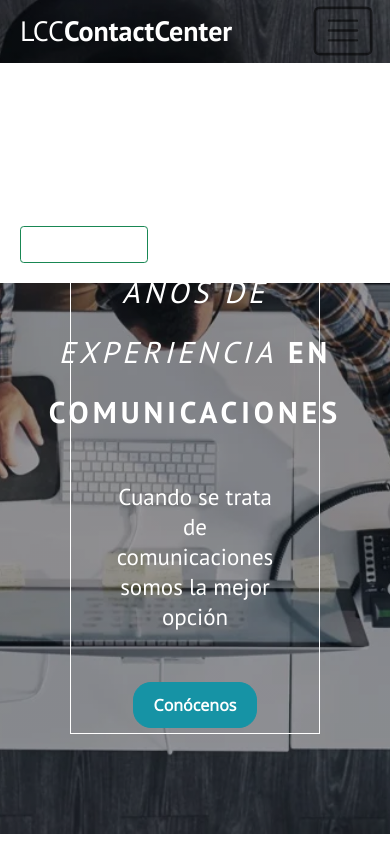
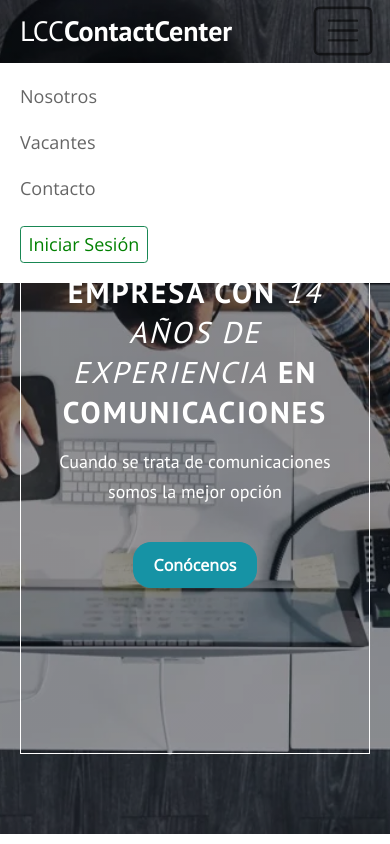
Before and after one commit to roberBa/roberBa.github.io, a plain HTML site: page index.html in a window 390 px wide. Both pictures are taken after a click on the button "Toggle navigation". Shown: the top 844 px of the page. Drawn offline with nearby package versions, Linux system fonts and the light colour scheme.

Commit message:
Pequeños cambios de visualización

```diff
--- a/css/style.css
+++ b/css/style.css
@@ -120,10 +120,12 @@ footer{
 #header__link{
 	font-family: var(--fuenteParrafos);
 	font-size: 1.8rem;
+	color: white;
 }
 #log__in{
 	font-family: var(--fuenteParrafos);
 	font-size: 1.8rem;
+	color: white;
 }
 #menu__toggler{
 	font-size: 2.5rem;
@@ -169,12 +171,25 @@ footer{
 	#log__in{
 		margin-left: 2rem;
 		margin-bottom: 2rem;
+		color: green;
+	}
+	#log__in:hover{
+		color: white;
 	}
 	#logo__title{
 		margin-left: 2rem;
 	}
 	#menu__toggler{
 		margin-right: 2rem;
+	}
+	#header__link{
+		color: black;
+		opacity: .6;
+		padding-left: 1rem;
+	}
+	#header__link:hover{
+		border-left: solid var(--secundario) thin;
+		transition: .5s;
 	}
 }
 @media (max-width: 318px){
@@ -221,7 +236,6 @@ footer{
 	background-position: center center;
 	background-attachment: fixed;
   	display: flex;
- 	min-height: 60rem;
  	justify-content: center;
   	align-items: center;
   	margin-bottom: 15rem;
@@ -235,16 +249,16 @@ footer{
   	flex-direction: column;
   	justify-content: center;
   	align-items: center;
-  	grid-auto-columns: 1fr;
-  	grid-template-columns: 0.75fr 0.25fr;
-  	grid-template-rows: auto;
   	text-align: center;
 
+}
+.header__title{
+	margin-bottom: 3rem;
 }
 .title-1{
 	font-size: 6rem;
-	margin-bottom: 3rem;
 	line-height: 6rem;
+	margin: 0;
 	letter-spacing: 4px;
 	text-transform: uppercase;
 	color: var(--blanco	);
@@ -255,6 +269,7 @@ footer{
   	line-height: 3rem;
   	font-weight: 300;
   	color: var(--blanco);
+  	margin: 0;
 }
 .button-flex{
 	margin-top: 4rem;
@@ -262,37 +277,55 @@ footer{
 	min-width: 20rem;
 	box-sizing: border-box;
 }
+@media (max-width: 991px){
+	.header__grid{
+		padding: 0 2rem;
+	}
+	.title-1{
+		font-size: 4.5rem;
+	}
+	.header__subtitle{
+		font-size: rem;
+	}
+}
 @media (max-width: 767px){
 	.header{
-		min-height: 45rem;
+		padding: 10rem 5rem;
+	  	margin-bottom: 15rem;
 	}
 	.header__title{
-		margin-top: 5rem;
+		margin-bottom: 1.5rem;
 	}
 	.title-1{
-		font-size: 3.5rem;
+		font-size: 3.7rem;
 	}
 	.header__subtitle{
-		font-size: 2.3rem;
+		font-size: 2rem;
+	}
+	.button-flex{
+		margin-top: 3rem;
 	}
 }
 @media (max-width: 575px) {
 	.header{
-		margin-bottom: 10rem;
+		padding: 8rem 2rem;
+		margin-bottom: 5rem;
 	}
 	.header__title{
-		margin-top: 5rem;
-	}
-	.header__subtitle{
-		margin-top: 1rem;
+		margin-bottom: 1.5rem;
 	}
 	.title-1{
 		font-size: 3rem;
+		letter-spacing: 2px;
+		line-height: 5rem;
 	}
 }
 @media (max-width: 400px){
-	.header{
-		margin-bottom: 8rem;
+	.title-1{
+		line-height: 4rem;
+	}
+	.header__subtitle{
+		font-size: 1.8rem;
 	}
 }
 
@@ -768,7 +801,6 @@ footer{
   	color: var(--blanco);
 }
 .button-flex{
-	margin-top: 4rem;
 	padding: 5px;
 	min-width: 20rem;
 	box-sizing: border-box;
--- a/index.html
+++ b/index.html
@@ -31,16 +31,16 @@
 			<div class="collapse navbar-collapse navegacion" id="navbarSupportedContent">
 			    <ul class="navbar-nav mb-2 mb-lg-0 px-3 navegacion__enlaces">
 				    <li class="nav-item list-element">
-				        <a class="nav-link text-white" href="nosotros.html" id="header__link">Nosotros</a>
+				        <a class="nav-link" href="nosotros.html" id="header__link">Nosotros</a>
 				    </li>
 				    <li class="nav-item list-element">
-				        <a class="nav-link text-white" href="vacantes.html" id="header__link">Vacantes</a>
+				        <a class="nav-link" href="vacantes.html" id="header__link">Vacantes</a>
 				    </li>
 				    <li class="nav-item list-element">
-				        <a class="nav-link text-white" href="contacto.html" id="header__link">Contacto</a>
+				        <a class="nav-link" href="contacto.html" id="header__link">Contacto</a>
 				    </li>
 			    </ul>
-				<a class="btn btn-outline-success text-white" href="logIn.html" id="log__in">Iniciar Sesión</a>
+				<a class="btn btn-outline-success" href="logIn.html" id="log__in">Iniciar Sesión</a>
 			</div>
 		</div>
 	</nav>
```
Also changed, not shown: contacto.html (+1 -1 lines), nosotros.html (+4 -4 lines).
